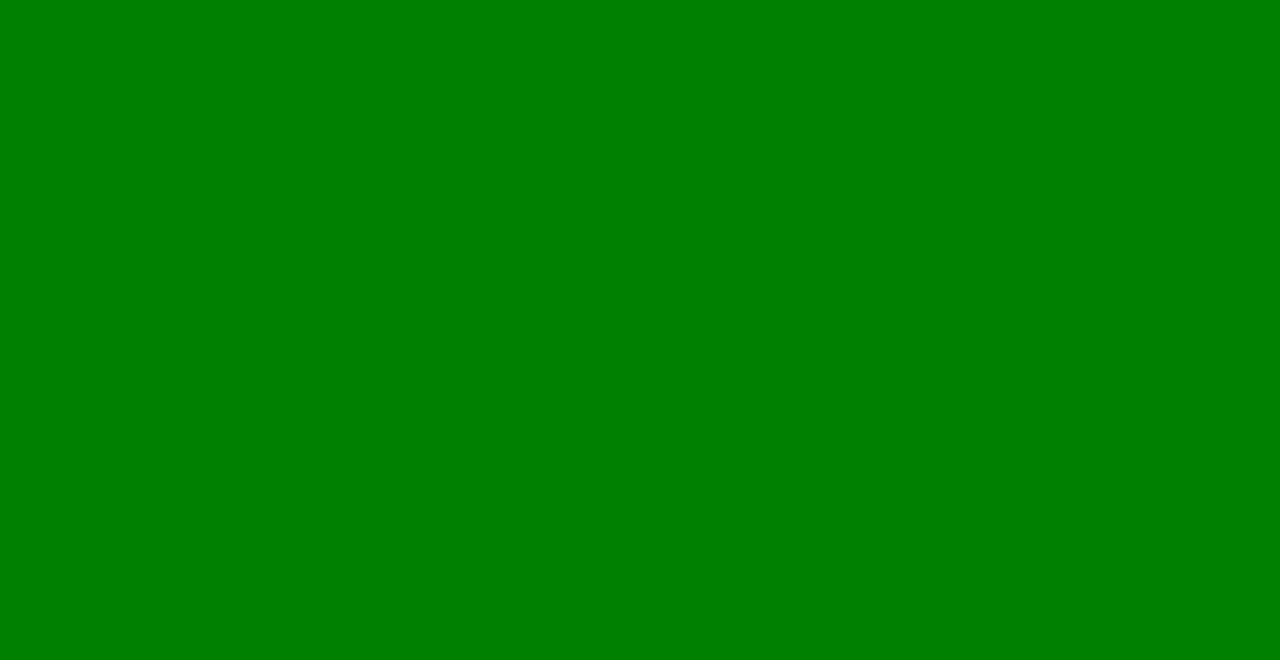
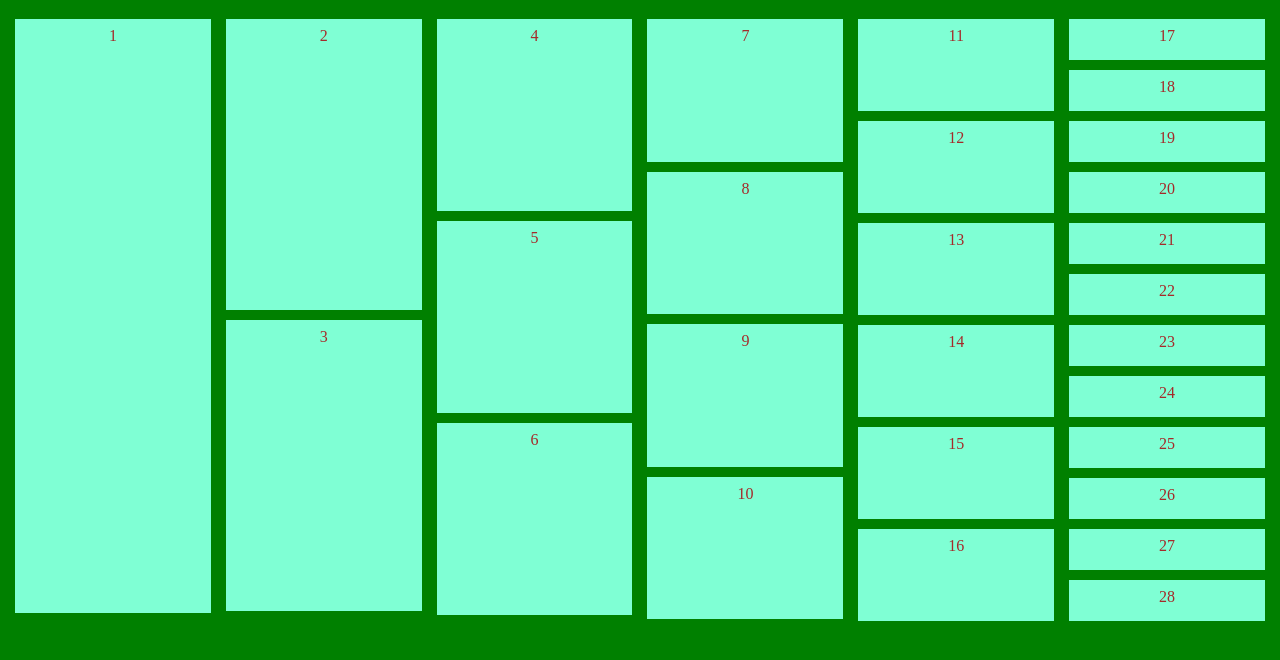
Before and after one commit to khushijanadri/CSS-grid1, a plain HTML site: page index.html in a window 1280 px wide. Drawn offline with Linux system fonts and the light colour scheme.

Commit message:
Add HTML structure for CSS Grid layout

```diff
--- a/index.html
+++ b/index.html
@@ -6,3 +6,49 @@
     <title>CSS Grid</title>
     <link rel="stylesheet" href="decorate.css">
   </head>
+<body>
+    <div class="container">
+        <div class="set1">
+            <div class="div1">1</div>
+        </div>
+        <div class="set2">
+            <div class="div2">2</div>
+            <div class="div3">3</div>
+        </div>
+        <div class="set3">
+            <div class="div4">4</div>
+            <div class="div5">5</div>
+            <div class="div6">6</div>
+        </div>
+        <div class="set4">
+            <div class="div7">7</div>
+            <div class="div8">8</div>
+            <div class="div9">9</div>
+            <div class="div10">10</div>
+        </div>
+        <div class="set5">
+            <div class="div11">11</div>
+            <div class="div12">12</div>
+            <div class="div13">13</div>
+            <div class="div14">14</div>
+            <div class="div15">15</div>
+            <div class="div16">16</div>
+        </div>
+        <div class="set5">
+            <div class="div17">17</div>
+            <div class="div18">18</div>
+            <div class="div19">19</div>
+            <div class="div20">20</div>
+            <div class="div21">21</div>
+            <div class="div22">22</div>
+            <div class="div23">23</div>
+            <div class="div24">24</div>
+            <div class="div25">25</div>
+            <div class="div26">26</div>
+            <div class="div27">27</div>
+            <div class="div28">28</div>
+        </div>
+    </div>
+</body>
+
+</html>
```
